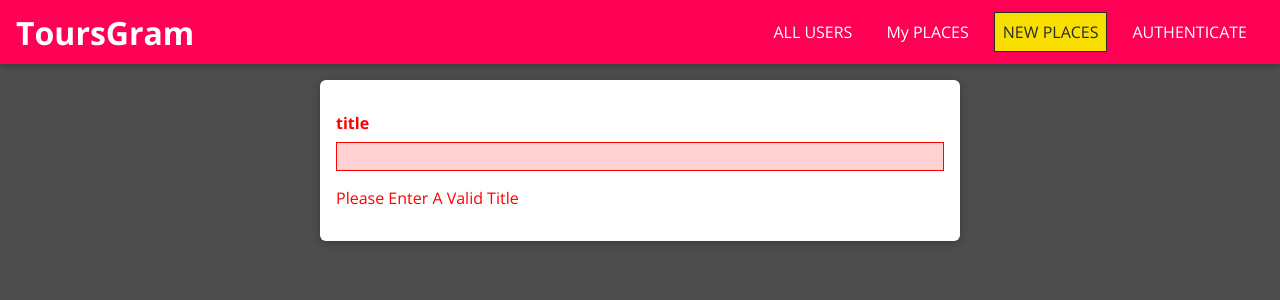
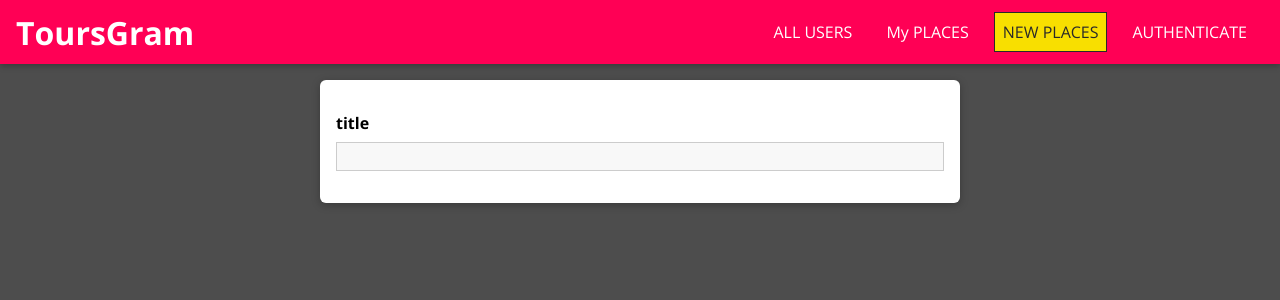
Before and after one commit to jpratik15/tourgram, a React (Create React App) app: page /places/new in a window 1280 px wide. Shown: the top 300 px of the page. Built offline with nearby package versions, Linux system fonts and the light colour scheme.

Commit message:
Add input validator component and logic

```diff
--- a/src/places/pages/NewPlace.js
+++ b/src/places/pages/NewPlace.js
@@ -1,13 +1,13 @@
 import React from 'react'
 
 import Input from  "../../shared/components/FormElements/Input"
-
+import {VALIDATOR_REQUIRE} from "../../shared/util/validators"
 import "./NewPlace.css"
 
 const NewPlace = () => {
     return(
         <form className="place-form">
-            <Input element="input" type="text" label="title" validator={[]} errorText="Please Enter A Valid Title"/>
+            <Input element="input" type="text" label="title" validators={[VALIDATOR_REQUIRE()]} errorText="Please Enter A Valid Title"/>
         </form>
     )
 }
--- a/src/shared/components/FormElements/Input.js
+++ b/src/shared/components/FormElements/Input.js
@@ -1,37 +1,73 @@
 import React, { useReducer } from "react";
 
 import "./Input.css";
+import { validate } from "../../util/validators";
 
-const inputReducer = (state,action) => {
-    switch(action.type){
-        case "CHANGE" :
+const inputReducer = (state, action) => {
+  switch (action.type) {
+    case "CHANGE":
       return {
         ...state,
-                value :  action.val,
-                isValid : true
+        value: action.val,
+        isValid: validate(action.val, action.validators),
       };
+    case "TOUCH":
+      return{
+        ...state,
+        isTouched : true,
+      }
+
     default:
       return state;
   }
-}
-
+};
 
 const Input = (props) => {
-    const  [inputState,dispatch] = useReducer(inputReducer , {value:'',isValid:false} )
+  const [inputState, dispatch] = useReducer(inputReducer, {
+    value: "",
+    isValid: false,
+    isTouched: false
+  });
   const changeHandler = (event) => {
-        dispatch({ type:"CHANGE" ,val: event.target.value });
+    dispatch({
+      type: "CHANGE",
+      val: event.target.value,
+      validators: props.validators,
+    });
+  };
+
+  const touchHandler = () => {
+    dispatch({type : 'TOUCH'})
   }
-    const element =    props.element === "input" ? (
-      <input id={props.id} type={props.type} placeholder={props.placeholder} onChange={changeHandler} value={inputState.value}/>
+  const element =
+    props.element === "input" ? (
+      <input
+        id={props.id}
+        type={props.type}
+        placeholder={props.placeholder}
+        onChange={changeHandler}
+        onBlur={touchHandler}
+        value={inputState.value}
+      />
     ) : (
-      <textarea id={props.id} rows={props.rows || 3} onChange={changeHandler} value={inputState.value}/>
+      <textarea
+        id={props.id}
+        rows={props.rows || 3}
+        onChange={changeHandler}
+        onBlur={touchHandler}
+        value={inputState.value}
+      />
     );
 
   return (
-    <div className={`form-control ${!inputState.isValid && 'form-control--invalid'}`}>
+    <div
+      className={`form-control ${
+        !inputState.isValid && inputState.isTouched && "form-control--invalid"
+      }`}
+    >
       <label htmlFor={props.id}>{props.label}</label>
       {element}
-      {!inputState.isValid && <p>{props.errorText}</p>}
+      {!inputState.isValid && inputState.isTouched && <p>{props.errorText}</p>}
     </div>
   );
 };
--- /dev/null
+++ b/src/shared/util/validators.js
@@ -0,0 +1,46 @@
+const VALIDATOR_TYPE_REQUIRE = 'REQUIRE';
+const VALIDATOR_TYPE_MINLENGTH = 'MINLENGTH';
+const VALIDATOR_TYPE_MAXLENGTH = 'MAXLENGTH';
+const VALIDATOR_TYPE_MIN = 'MIN';
+const VALIDATOR_TYPE_MAX = 'MAX';
+const VALIDATOR_TYPE_EMAIL = 'EMAIL';
+const VALIDATOR_TYPE_FILE = 'FILE';
+
+export const VALIDATOR_REQUIRE = () => ({ type: VALIDATOR_TYPE_REQUIRE });
+export const VALIDATOR_FILE = () => ({ type: VALIDATOR_TYPE_FILE });
+export const VALIDATOR_MINLENGTH = val => ({
+  type: VALIDATOR_TYPE_MINLENGTH,
+  val: val
+});
+export const VALIDATOR_MAXLENGTH = val => ({
+  type: VALIDATOR_TYPE_MAXLENGTH,
+  val: val
+});
+export const VALIDATOR_MIN = val => ({ type: VALIDATOR_TYPE_MIN, val: val });
+export const VALIDATOR_MAX = val => ({ type: VALIDATOR_TYPE_MAX, val: val });
+export const VALIDATOR_EMAIL = () => ({ type: VALIDATOR_TYPE_EMAIL });
+
+export const validate = (value, validators) => {
+  let isValid = true;
+  for (const validator of validators) {
+    if (validator.type === VALIDATOR_TYPE_REQUIRE) {
+      isValid = isValid && value.trim().length > 0;
+    }
+    if (validator.type === VALIDATOR_TYPE_MINLENGTH) {
+      isValid = isValid && value.trim().length >= validator.val;
+    }
+    if (validator.type === VALIDATOR_TYPE_MAXLENGTH) {
+      isValid = isValid && value.trim().length <= validator.val;
+    }
+    if (validator.type === VALIDATOR_TYPE_MIN) {
+      isValid = isValid && +value >= validator.val;
+    }
+    if (validator.type === VALIDATOR_TYPE_MAX) {
+      isValid = isValid && +value <= validator.val;
+    }
+    if (validator.type === VALIDATOR_TYPE_EMAIL) {
+      isValid = isValid && /^\S+@\S+\.\S+$/.test(value);
+    }
+  }
+  return isValid;
+};
```
Lines whose indentation alone changed are shown as unchanged.
